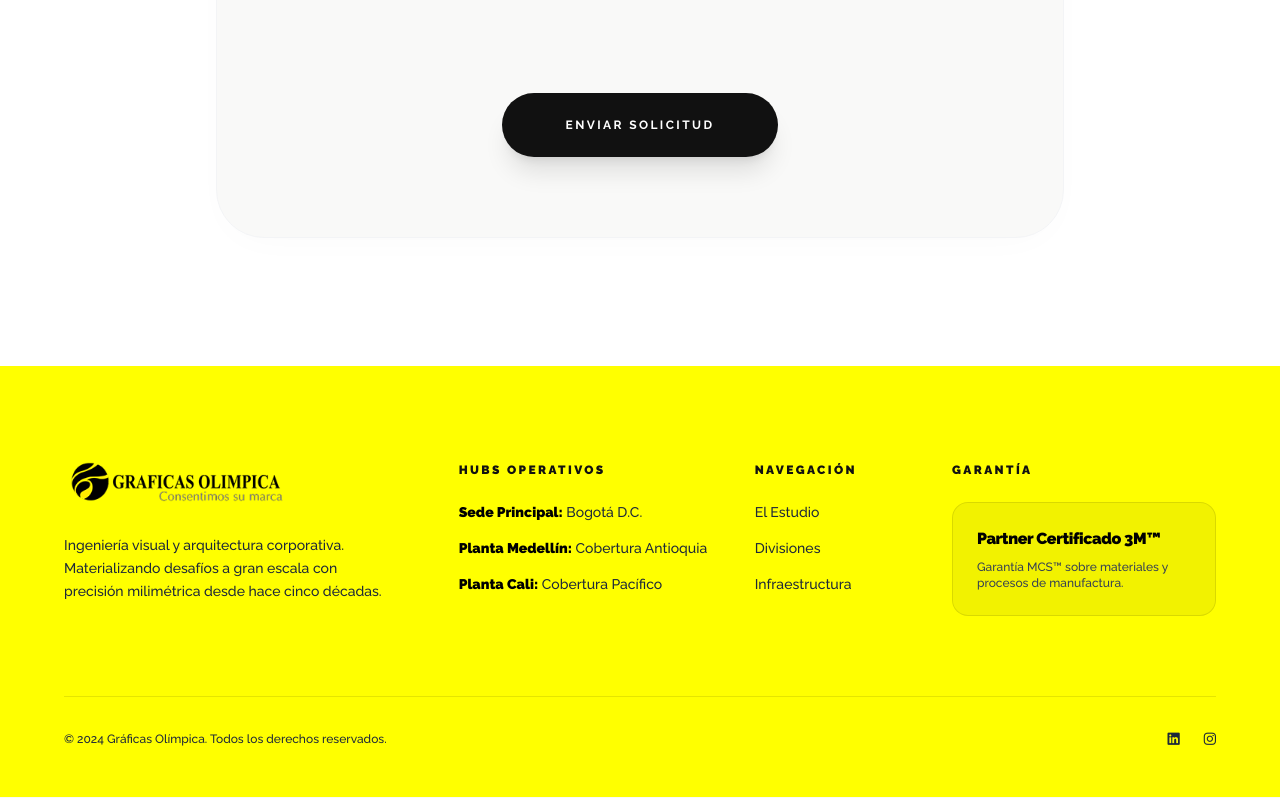
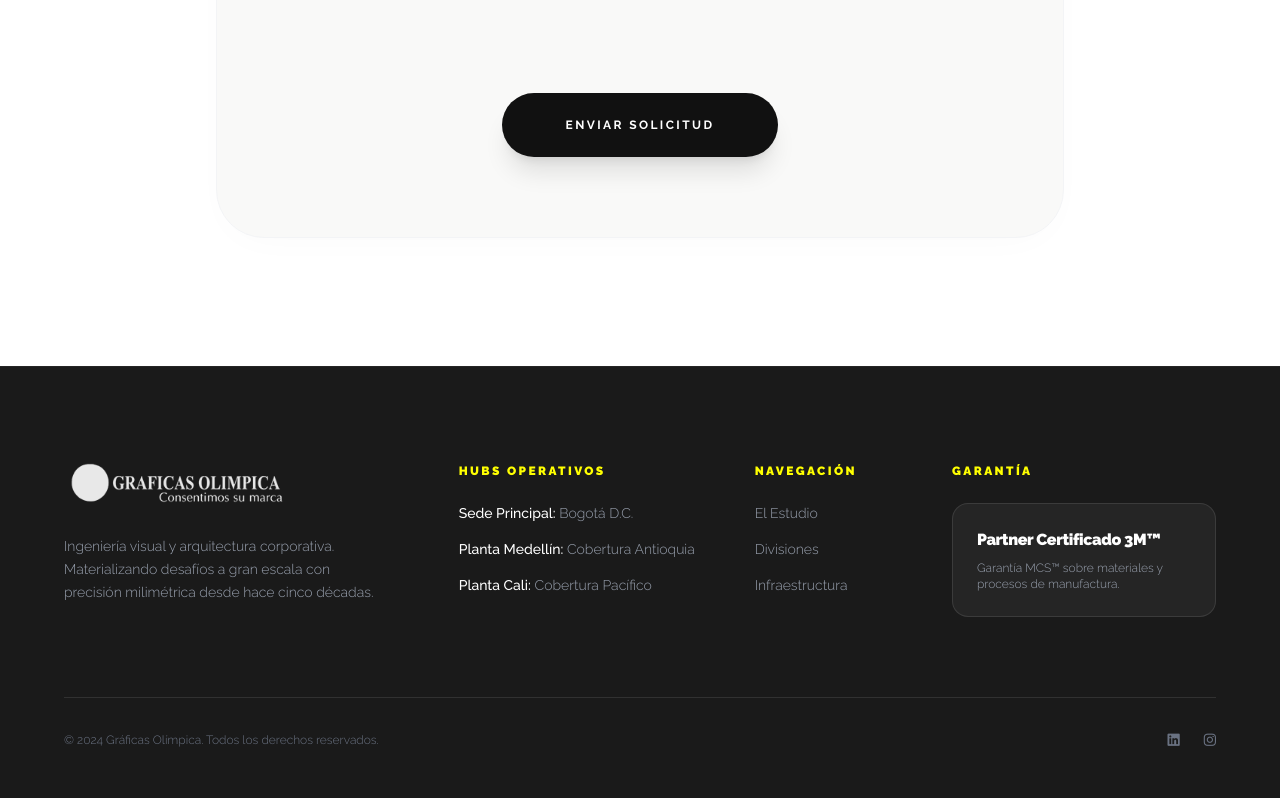
Before and after one commit to juliocuva/graficas-olimpica, a website: page index.html in a window 1280 px wide. Shown: the part 5763-6561 px from the top of the page. Drawn offline with nearby package versions, Linux system fonts and the light colour scheme.

Commit message:
dark footer

```diff
--- a/index.html
+++ b/index.html
@@ -298,43 +298,43 @@
     </section>
 
     <!-- 6. Footer (Premium Corporate) -->
-    <footer class="bg-[#FFFF00] text-[#111] pt-24 pb-12">
+    <footer class="bg-[#1A1A1A] text-white pt-24 pb-12 border-t border-white/5">
         <div class="max-w-[90%] mx-auto">
             <div class="grid grid-cols-1 md:grid-cols-12 gap-12 md:gap-8 mb-20">
                 <!-- Branding -->
                 <div class="md:col-span-4">
-                    <img src="img/logo-graficas.png" alt="Gráficas Olímpica" class="h-10 mb-8">
-                    <p class="text-gray-800 font-medium text-sm max-w-xs leading-relaxed">
+                    <img src="img/logo-graficas.png" alt="Gráficas Olímpica" class="h-10 mb-8 filter brightness-0 invert opacity-90">
+                    <p class="text-gray-400 font-light text-sm max-w-xs leading-relaxed">
                         Ingeniería visual y arquitectura corporativa. Materializando desafíos a gran escala con precisión milimétrica desde hace cinco décadas.
                     </p>
                 </div>
 
                 <!-- Hubs Operativos -->
                 <div class="md:col-span-3">
-                    <h5 class="text-[#111] text-xs font-black uppercase tracking-[0.2em] mb-6">Hubs Operativos</h5>
-                    <ul class="space-y-4 text-gray-800 font-medium text-sm">
-                        <li><span class="text-black font-black">Sede Principal:</span> Bogotá D.C.</li>
-                        <li><span class="text-black font-black">Planta Medellín:</span> Cobertura Antioquia</li>
-                        <li><span class="text-black font-black">Planta Cali:</span> Cobertura Pacífico</li>
+                    <h5 class="text-[#FFFF00] text-xs font-black uppercase tracking-[0.2em] mb-6">Hubs Operativos</h5>
+                    <ul class="space-y-4 text-gray-400 font-light text-sm">
+                        <li><span class="text-white font-medium">Sede Principal:</span> Bogotá D.C.</li>
+                        <li><span class="text-white font-medium">Planta Medellín:</span> Cobertura Antioquia</li>
+                        <li><span class="text-white font-medium">Planta Cali:</span> Cobertura Pacífico</li>
                     </ul>
                 </div>
 
                 <!-- Enlaces -->
                 <div class="md:col-span-2">
-                    <h5 class="text-[#111] text-xs font-black uppercase tracking-[0.2em] mb-6">Navegación</h5>
-                    <ul class="space-y-4 text-gray-800 font-medium text-sm flex flex-col">
-                        <a href="#estudio" class="hover:text-black transition-colors w-fit">El Estudio</a>
-                        <a href="#divisiones" class="hover:text-black transition-colors w-fit">Divisiones</a>
-                        <a href="#infraestructura" class="hover:text-black transition-colors w-fit">Infraestructura</a>
+                    <h5 class="text-[#FFFF00] text-xs font-black uppercase tracking-[0.2em] mb-6">Navegación</h5>
+                    <ul class="space-y-4 text-gray-400 font-light text-sm flex flex-col">
+                        <a href="#estudio" class="hover:text-white transition-colors w-fit">El Estudio</a>
+                        <a href="#divisiones" class="hover:text-white transition-colors w-fit">Divisiones</a>
+                        <a href="#infraestructura" class="hover:text-white transition-colors w-fit">Infraestructura</a>
                     </ul>
                 </div>
 
                 <!-- Certificaciones -->
                 <div class="md:col-span-3">
-                    <h5 class="text-[#111] text-xs font-black uppercase tracking-[0.2em] mb-6">Garantía</h5>
-                    <div class="bg-black/5 p-6 rounded-2xl border border-black/10">
-                        <h6 class="text-black font-black tracking-tight mb-2">Partner Certificado 3M™</h6>
-                        <p class="text-xs text-gray-700 font-medium">
+                    <h5 class="text-[#FFFF00] text-xs font-black uppercase tracking-[0.2em] mb-6">Garantía</h5>
+                    <div class="bg-white/5 p-6 rounded-2xl border border-white/10">
+                        <h6 class="text-white font-black tracking-tight mb-2">Partner Certificado 3M™</h6>
+                        <p class="text-xs text-gray-400 font-light">
                             Garantía MCS™ sobre materiales y procesos de manufactura.
                         </p>
                     </div>
@@ -342,13 +342,13 @@
             </div>
 
             <!-- Copyright -->
-            <div class="border-t border-black/10 pt-8 flex flex-col md:flex-row justify-between items-center gap-4">
-                <p class="text-gray-800 text-xs font-medium">
+            <div class="border-t border-white/10 pt-8 flex flex-col md:flex-row justify-between items-center gap-4">
+                <p class="text-gray-500 text-xs font-light">
                     &copy; 2024 Gráficas Olímpica. Todos los derechos reservados.
                 </p>
-                <div class="flex gap-6 text-gray-800 text-sm">
-                    <a href="#" class="hover:text-black transition-colors"><i class="fab fa-linkedin"></i></a>
-                    <a href="#" class="hover:text-black transition-colors"><i class="fab fa-instagram"></i></a>
+                <div class="flex gap-6 text-gray-500 text-sm">
+                    <a href="#" class="hover:text-white transition-colors"><i class="fab fa-linkedin"></i></a>
+                    <a href="#" class="hover:text-white transition-colors"><i class="fab fa-instagram"></i></a>
                 </div>
             </div>
         </div>
```
Also changed, not shown: styles.css.
